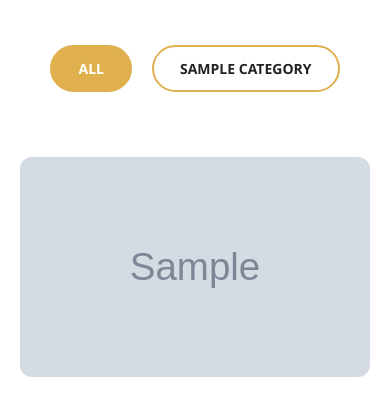
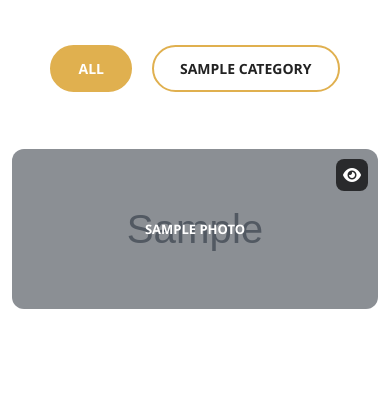
Before and after one commit to itzzsiva05-bot/photoghor, a Django app: template photoshop/templates/home.html in a window 390 px wide. Shown: the part 260-676 px from the top of the page. Run offline with Django 3.2, Linux system fonts and the light colour scheme; the template is opened without the code that fills it: most values are stand-ins (such as "Sample title", 1, 10 or a date in 2020); grey boxes marked "Sample" are stand-in pictures.

Commit message:
img view m

```diff
--- a/photoshop/templates/home.html
+++ b/photoshop/templates/home.html
@@ -412,14 +412,34 @@
 }
 
 /* =========================
-   MOBILE
-========================= */
-
-/* =========================
    MOBILE LIGHTBOX ARROWS FIX
 ========================= */
 
 @media(max-width:768px){
+
+        .gallery{
+
+        grid-template-columns:repeat(2,1fr);
+
+        gap:10px;
+
+        padding:12px;
+    }
+
+    .gallery-item img{
+
+        height:160px;
+    }
+
+    .overlay{
+
+        opacity:1;
+    }
+
+    .icon{
+
+        opacity:1;
+    }
 
     .lb-arrow{
 
@@ -483,7 +503,7 @@
 
 @media(max-width:400px){
     .gallery{ grid-template-columns:1fr; }
-    .gallery-item img{ height:220px; }
+
 
     /* stack nav links vertically on very small screens */
     .inline-nav ul{
```
Also changed, not shown: db.sqlite3.
